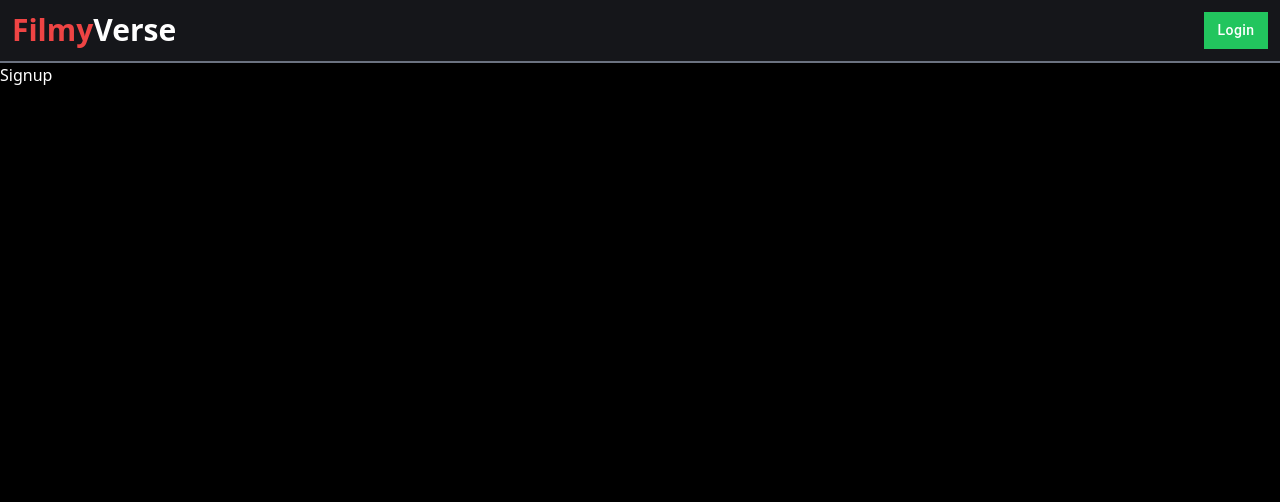
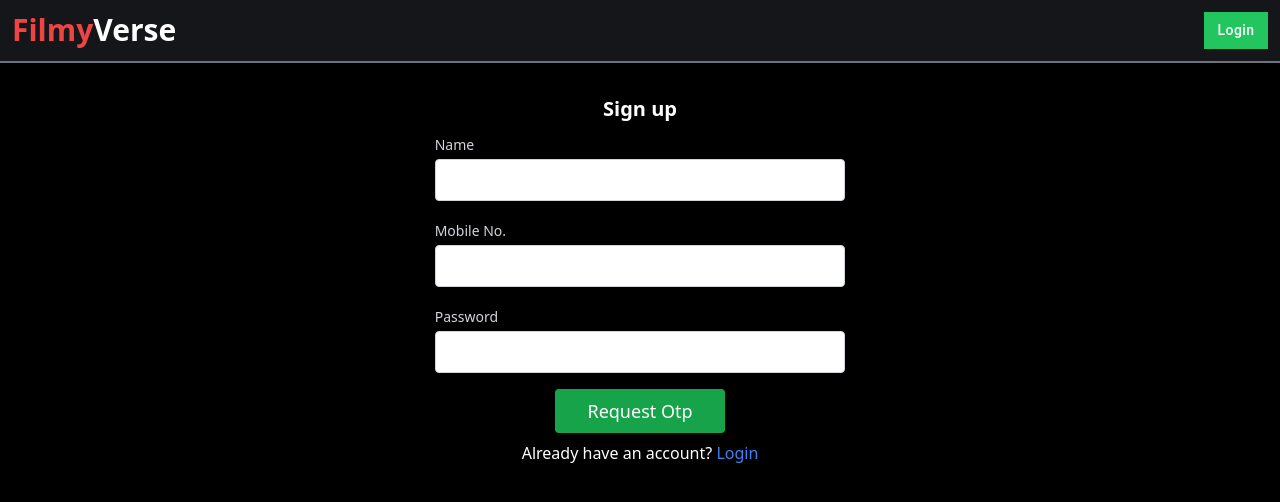
Before and after one commit to siddheshsurve/movieverse, a React (Create React App) app: page /signup in a window 1280 px wide. Shown: the top 502 px of the page. Built offline with nearby package versions, Linux system fonts and the light colour scheme.

Commit message:
adding otp logic

```diff
--- a/src/components/Signup.js
+++ b/src/components/Signup.js
@@ -1,9 +1,145 @@
-import React from 'react'
+import React, { useState } from "react";
+import { TailSpin } from "react-loader-spinner";
+import { Link } from "react-router-dom";
+import {getAuth, RecaptchaVerifier, signInWithPhoneNumber} from "firebase/auth"
+import app from "../firebase/firebase"
+import swal from "sweetalert";
 
+const auth = getAuth(app);
 const Signup = () => {
+
+  const [form, setForm] = useState({
+    name : "",
+    mobile: "",
+    password: "",
+  });
+  const [loading, setLoading] = useState(false);
+  const [otpSent, setOtpSent] = useState(false);
+  const [OTP, setOTP] = useState("");
+
+  const generateRecaptha = () => {
+    window.recaptchaVerifier = new RecaptchaVerifier('recaptcha-container', {
+      'size': 'invisible',
+      'callback': (response) => {
+        // reCAPTCHA solved, allow signInWithPhoneNumber.
+      }
+    }, auth);
+  }
+
+  const requestOtp = () => {
+    setLoading(true);
+    generateRecaptha();
+    let appVerifier = window.recaptchaVerifier;
+      signInWithPhoneNumber(auth, `+91${form.mobile}`, appVerifier)
+      .then(confirmationResult => {
+        window.confirmationResult = confirmationResult;
+        swal({
+          text: "OTP Sent",
+          icon: "success",
+          buttons: false,
+          timer: 3000,
+        });
+        setOtpSent(true);
+        setLoading(false);
+      }).catch((error) => {
+        console.log(error)
+      })
+  }
+
   return (
-    <div>Signup</div>
-  )
-}
+    <div className="w-full flex flex-col mt-8 items-center">
+      { otpSent ?
+          <>
+            <h1 className="text-xl font-bold">Sign up</h1>
+            <div class="p-2 w-full md:w-1/3">
+              <div class="relative">
+                <label for="message" class="leading-7 text-sm text-gray-300">
+                  OTP
+                </label>
+                <input
+                  id="message"
+                  name="message"
+                  value={OTP}
+                  onChange={(e) => setOTP(e.target.value)}
+                  class="w-full bg-white rounded border border-gray-300 focus:border-indigo-500 focus:bg-white focus:ring-2 focus:ring-indigo-200 text-base outline-none text-gray-700 py-1 px-3 leading-8 transition-colors duration-200 ease-in-out"
+                />
+              </div>
+            </div>
+            <div class="p-2 w-full">
+              <button
+                // onClick={login}
+                class="flex mx-auto text-white bg-green-600 border-0 py-2 px-8 focus:outline-none hover:bg-green-700 rounded text-lg"
+              >
+                {loading ? <TailSpin height={25} color="white" /> : "Confirm OTP"}
+              </button>
+            </div>
+          </>
+        :
+        <>
+          <h1 className="text-xl font-bold">Sign up</h1>
+          <div class="p-2 w-full md:w-1/3">
+            <div class="relative">
+              <label for="message" class="leading-7 text-sm text-gray-300">
+                Name
+              </label>
+              <input
+                id="message"
+                name="message"
+                value={form.name}
+                onChange={(e) => setForm({ ...form, name: e.target.value })}
+                class="w-full bg-white rounded border border-gray-300 focus:border-indigo-500 focus:bg-white focus:ring-2 focus:ring-indigo-200 text-base outline-none text-gray-700 py-1 px-3 leading-8 transition-colors duration-200 ease-in-out"
+              />
+            </div>
+          </div>
+          <div class="p-2 w-full md:w-1/3">
+            <div class="relative">
+              <label for="message" class="leading-7 text-sm text-gray-300">
+                Mobile No.
+              </label>
+              <input
+                type={"number"}
+                id="message"
+                name="message"
+                value={form.mobile}
+                onChange={(e) => setForm({ ...form, mobile: e.target.value })}
+                class="w-full bg-white rounded border border-gray-300 focus:border-indigo-500 focus:bg-white focus:ring-2 focus:ring-indigo-200 text-base outline-none text-gray-700 py-1 px-3 leading-8 transition-colors duration-200 ease-in-out"
+              />
+            </div>
+          </div>
+          <div class="p-2 w-full md:w-1/3">
+            <div class="relative">
+              <label for="message" class="leading-7 text-sm text-gray-300">
+                Password
+              </label>
+              <input
+                id="message"
+                name="message"
+                value={form.password}
+                onChange={(e) => setForm({ ...form, password: e.target.value })}
+                class="w-full bg-white rounded border border-gray-300 focus:border-indigo-500 focus:bg-white focus:ring-2 focus:ring-indigo-200 text-base outline-none text-gray-700 py-1 px-3 leading-8 transition-colors duration-200 ease-in-out"
+              />
+            </div>
+          </div>
+          <div class="p-2 w-full">
+            <button
+              onClick={requestOtp}
+              class="flex mx-auto text-white bg-green-600 border-0 py-2 px-8 focus:outline-none hover:bg-green-700 rounded text-lg"
+            >
+              {loading ? <TailSpin height={25} color="white" /> : "Request Otp"}
+            </button>
+          </div>
+      </>
+    }
+      <div>
+        <p>
+          Already have an account?{" "}
+          <Link to={"/login"}>
+            <span className="text-blue-500">Login</span>
+          </Link>
+        </p>
+      </div>
+    </div>
+  );
+};
 
-export default Signup
+export default Signup;
```
